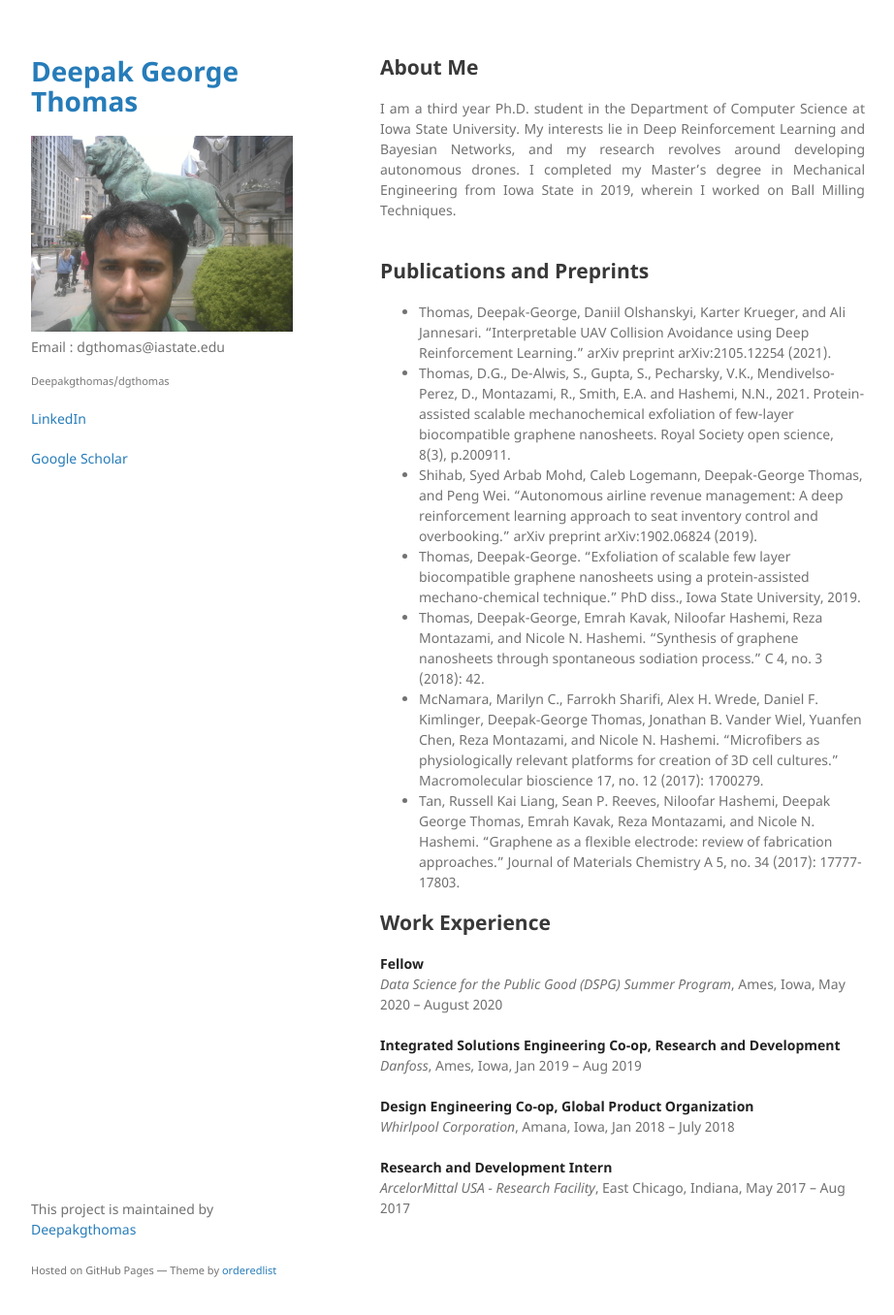
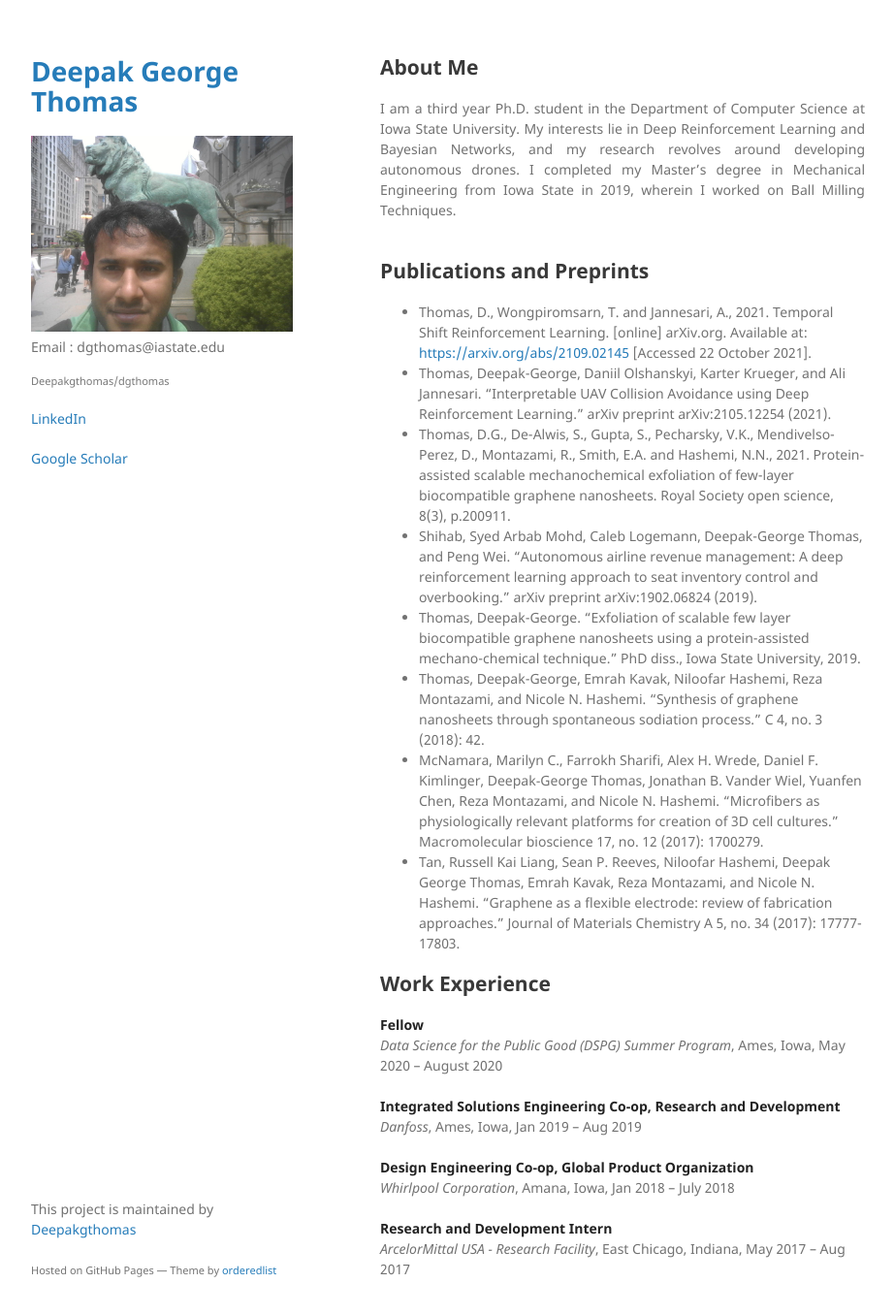
Before and after one commit to Deepakgthomas/dgthomas, a Jekyll site: the page built from index.md, in a window 1280 px wide and 1389 px high. Shown: the top 1356 px of the window at 97% size, without its empty margins (178-1100 px from the left). Built offline with Jekyll 4.4.1, drawn with Linux system fonts in a browser that asks for light colours; our own code applies the rules of GitHub Pages for plain Markdown files.

Commit message:
Update index.md

```diff
--- a/index.md
+++ b/index.md
@@ -2,6 +2,7 @@
 <div style="text-align: justify">I am a third year Ph.D. student in the Department of Computer Science at Iowa State University. My interests lie in Deep Reinforcement Learning and Bayesian Networks, and my research revolves around developing autonomous drones. I completed my Master’s degree in Mechanical Engineering from Iowa State in 2019, wherein I worked on Ball Milling Techniques.</div><br>
 
 ## Publications and Preprints
+- Thomas, D., Wongpiromsarn, T. and Jannesari, A., 2021. Temporal Shift Reinforcement Learning. [online] arXiv.org. Available at: <https://arxiv.org/abs/2109.02145> [Accessed 22 October 2021].
 - Thomas, Deepak-George, Daniil Olshanskyi, Karter Krueger, and Ali Jannesari. "Interpretable UAV Collision Avoidance using Deep Reinforcement Learning." arXiv preprint arXiv:2105.12254 (2021).
 - Thomas, D.G., De-Alwis, S., Gupta, S., Pecharsky, V.K., Mendivelso-Perez, D., Montazami, R., Smith, E.A. and Hashemi, N.N., 2021. Protein-assisted scalable mechanochemical exfoliation of few-layer biocompatible graphene nanosheets. Royal Society open science, 8(3), p.200911.
 - Shihab, Syed Arbab Mohd, Caleb Logemann, Deepak-George Thomas, and Peng Wei. "Autonomous airline revenue management: A deep reinforcement learning approach to seat inventory control and overbooking." arXiv preprint arXiv:1902.06824 (2019).
```
